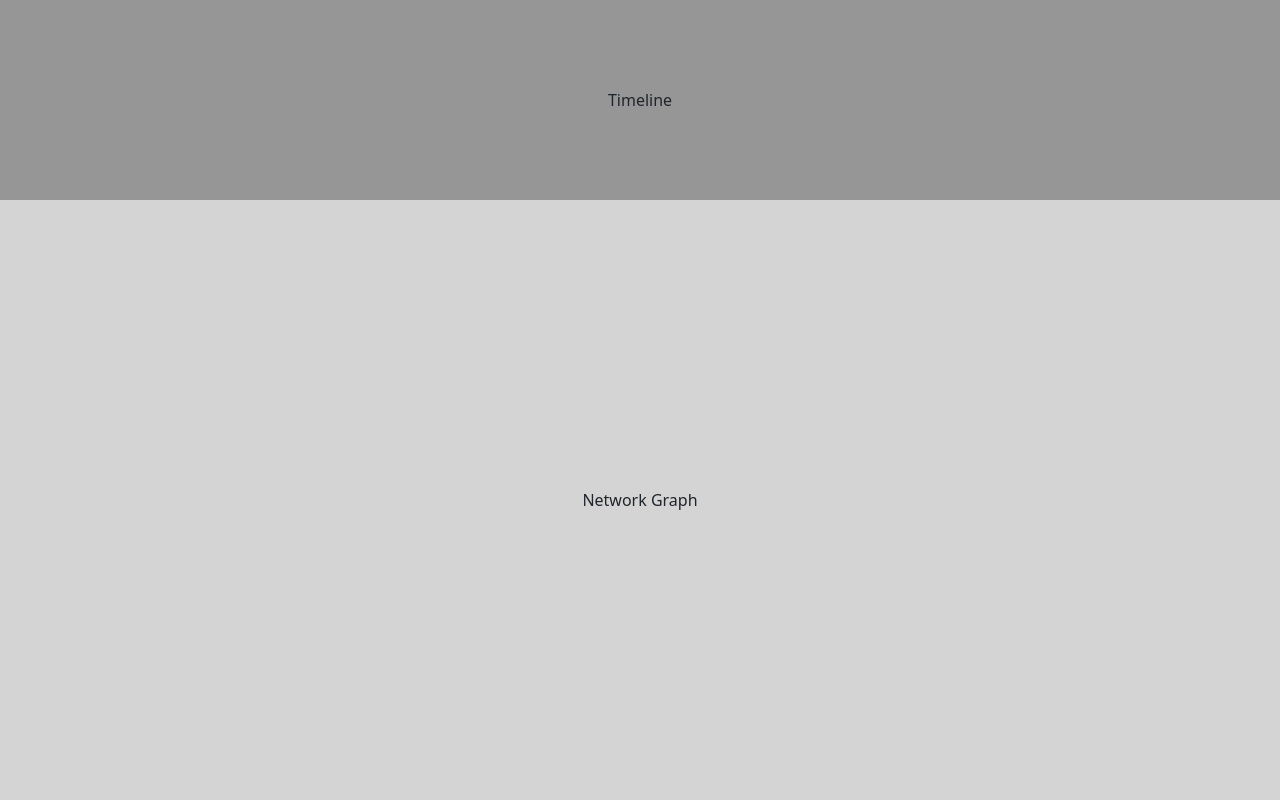
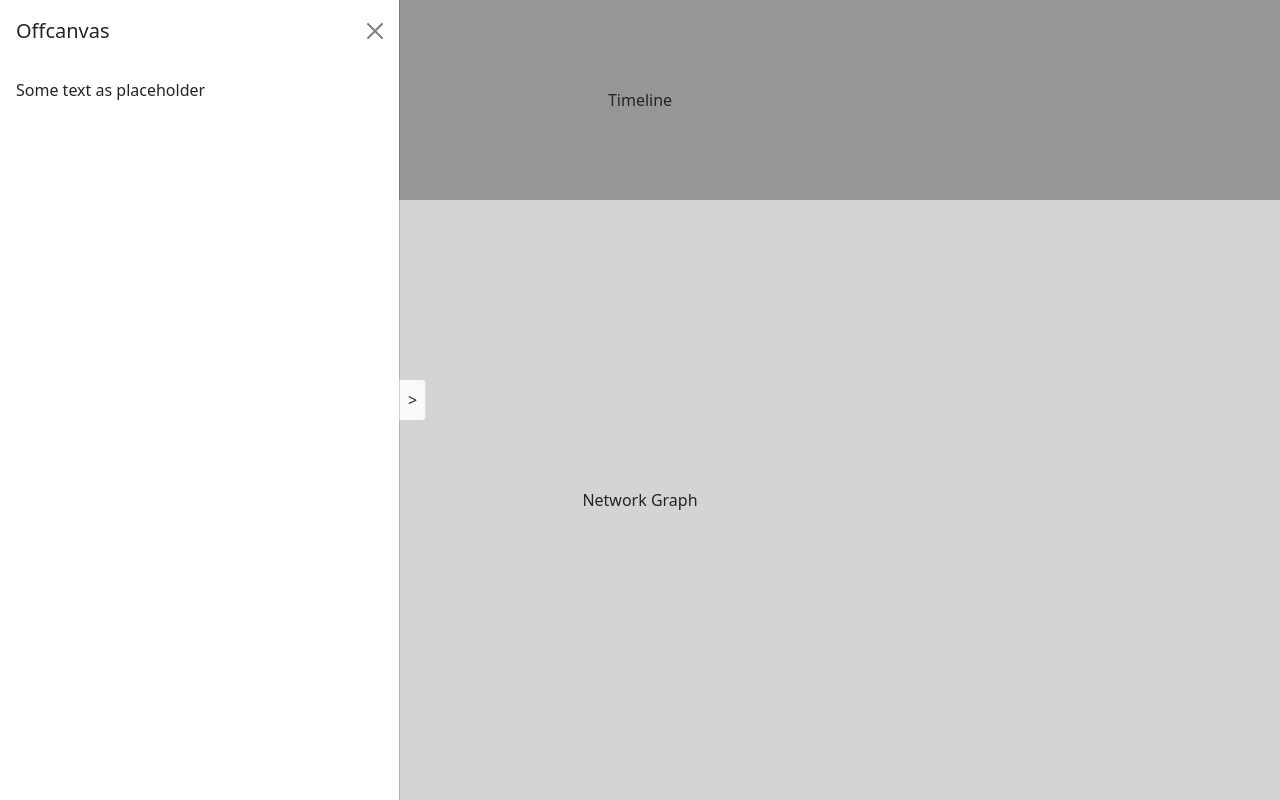
Before and after one commit to lit-viz/lit-viz, a React (Create React App) app: page / in a window 1280 px wide. Built offline with nearby package versions, Linux system fonts and the light colour scheme.

Commit message:
offcanvas

```diff
--- a/src/App.js
+++ b/src/App.js
@@ -2,6 +2,7 @@ import React, { useState, useEffect } from 'react';
 import './App.css';
 import styled from 'styled-components';
 import Container from 'react-bootstrap/Container';
+import Offcanvas from 'react-bootstrap/Offcanvas';
 
 // Container that takes up the full height of the viewport, with no padding or margin, and places its children in a column
 const FullHeightSeemlessColumnContainer = styled(Container)`
@@ -36,8 +37,41 @@ const NetworkGraphPlaceholder = styled.div`
   align-items: center;
 `;
 
+// Handle on the left side of the screen that opens an offcanvas
+const OffcanvasHandle = styled.div`
+  position: absolute;
+  top: 50%;
+  right: 0;
+  transform: translate(100%, -50%);
+  background-color: #f8f9fa;
+  padding: 0.5rem;
+  border-radius: 0 0.25rem 0.25rem 0;
+  border: 1px solid #ced4da;
+  border-right: 0;
+  cursor: pointer;
+  z-index: 1051;
+`;
+
 function App() {
+
+  const [show, setShow] = useState(true);
+
+  const handleClose = () => setShow(false);
+  const handleShow = () => setShow(true);
+
   return (
+    <>
+      <Offcanvas show={show} onHide={handleClose} backdrop={false}>
+        <Offcanvas.Header closeButton>
+          <Offcanvas.Title>Offcanvas</Offcanvas.Title>
+        </Offcanvas.Header>
+        <Offcanvas.Body>
+          Some text as placeholder
+        </Offcanvas.Body>
+        <OffcanvasHandle onClick={handleShow}>
+        &gt;
+        </OffcanvasHandle>
+      </Offcanvas>
       <FullHeightSeemlessColumnContainer>
         <TimelinePlaceholder>
           Timeline
@@ -46,6 +80,8 @@ function App() {
           Network Graph
         </NetworkGraphPlaceholder>
       </FullHeightSeemlessColumnContainer>
+    </>
+
   );
 }
 
```
Lines whose indentation alone changed are shown as unchanged.
